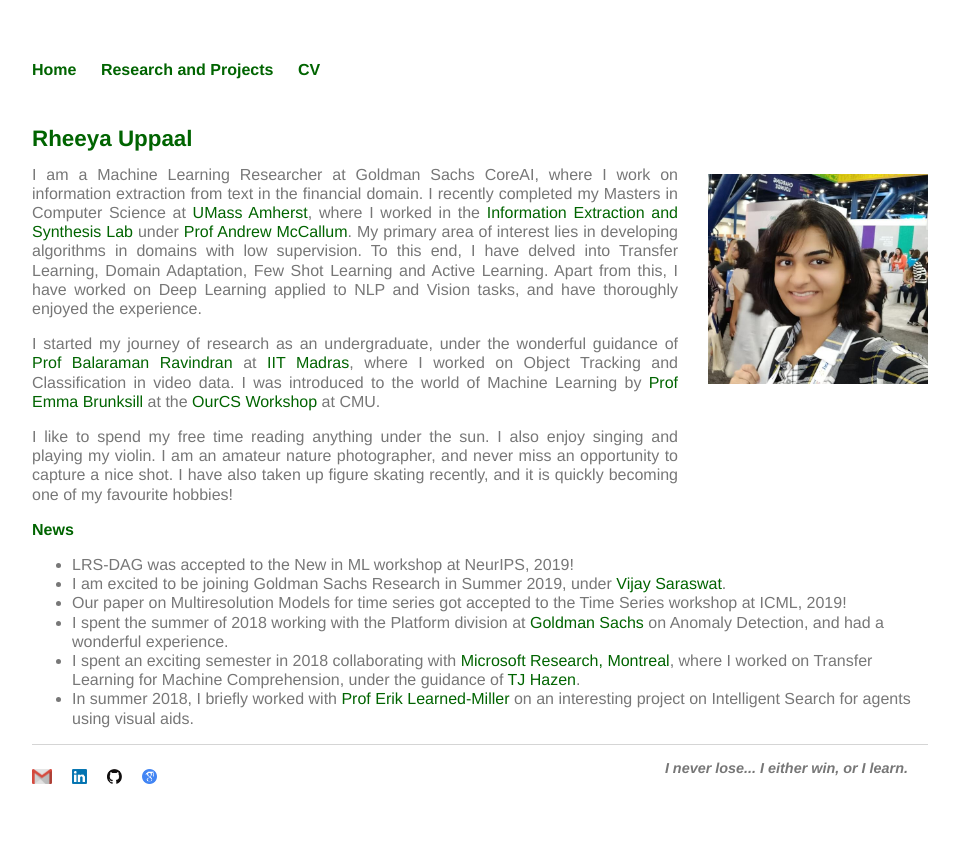
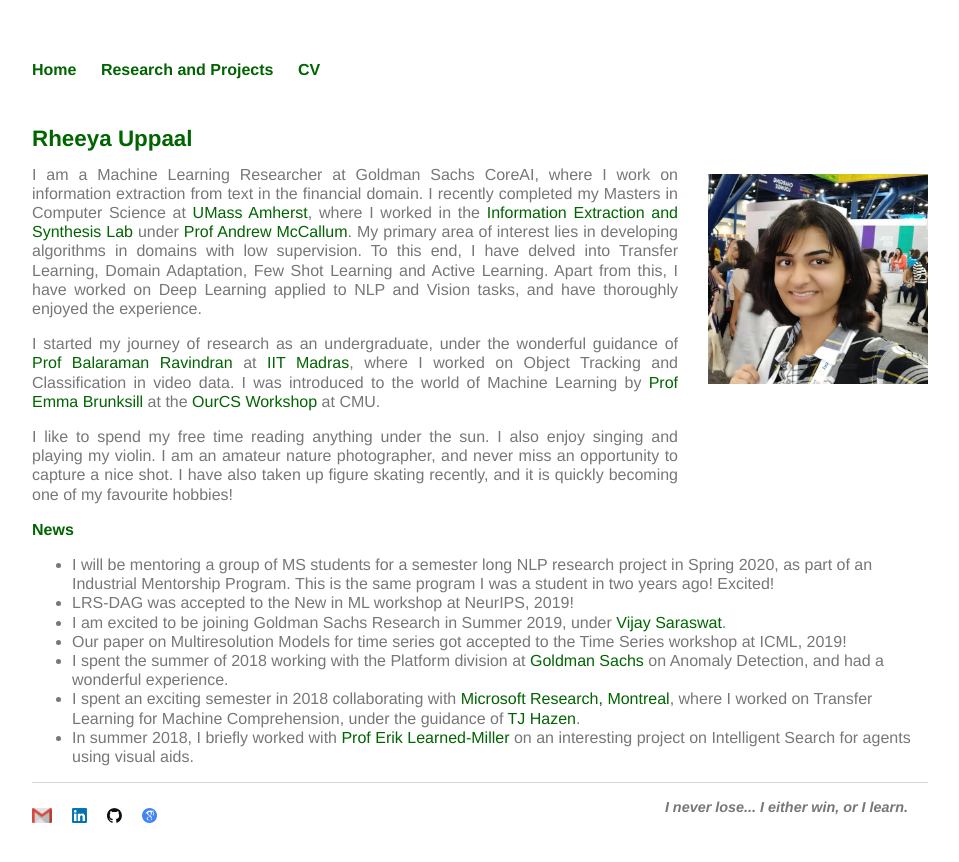
Before and after one commit to Uppaal/Uppaal.github.io, a Jekyll site: the page built from index.html, in a window 1280 px wide. Shown: the top 862 px of the page, without its empty margins (160-1119 px from the left). Built offline with Jekyll 4.4.1, drawn with Linux system fonts in a browser that asks for light colours.

Commit message:
Update index.html

```diff
--- a/index.html
+++ b/index.html
@@ -22,6 +22,7 @@ title: Rheeya Uppaal
 
 	<h3>News</h3>
 	<ul>
+		<li>I will be mentoring a group of MS students for a semester long NLP research project in Spring 2020, as part of an Industrial Mentorship Program. This is the same program I was a student in two years ago! Excited!</li>
 		<li>LRS-DAG was accepted to the New in ML workshop at NeurIPS, 2019!</li>
 		<li>I am excited to be joining Goldman Sachs Research in Summer 2019, under <a href="http://www.saraswat.org/">Vijay Saraswat</a>.</li>
 		<li>Our paper on Multiresolution Models for time series got accepted to the Time Series workshop at ICML, 2019!</li>
```
